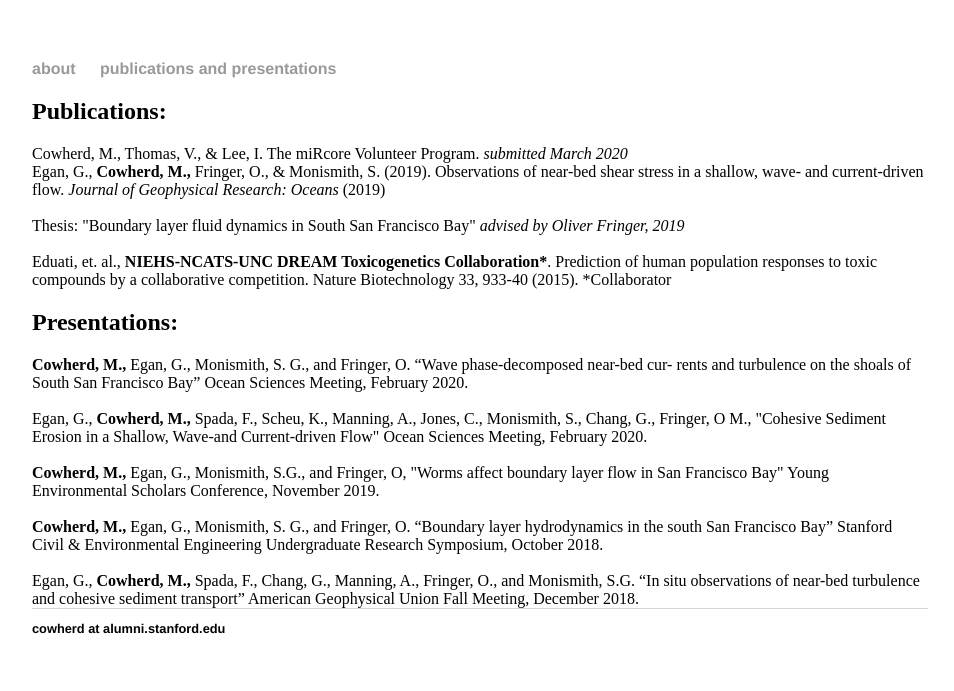
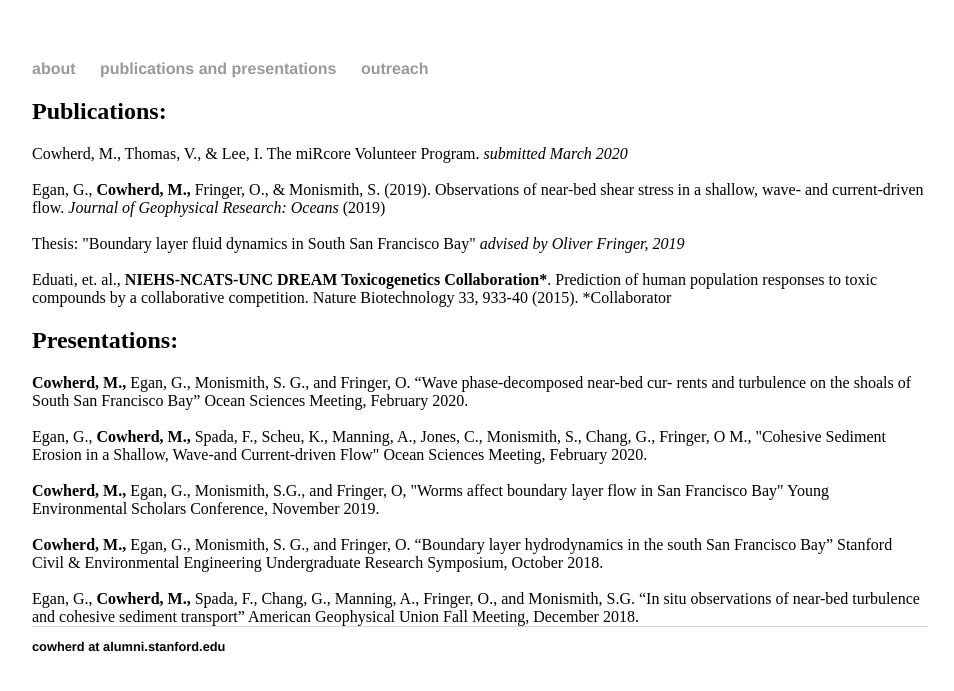
Before and after one commit to mariannecowherd/mariannecowherd.github.io, a Jekyll site: the page built from cv/index.html, in a window 1280 px wide. Shown: the top 691 px of the page, without its empty margins (160-1114 px from the left). Built offline with Jekyll 4.4.1, drawn with Linux system fonts in a browser that asks for light colours.

Commit message:
outreach 2

```diff
--- a/_layouts/default.html
+++ b/_layouts/default.html
@@ -10,6 +10,7 @@
 	    		<ul>
 	        		<li><a href="/">about</a></li>
 	        		<li><a href="/cv">publications and presentations</a></li>
+							<li><a href="/outreach">outreach</a></li>
 	    		</ul>
 			</nav>
 			<div class="container">
--- a/cv/index.html
+++ b/cv/index.html
@@ -5,7 +5,7 @@ title: CV
 <div class="blurb">
 
 	<h2>Publications:</h2>
-  Cowherd, M., Thomas, V., & Lee, I. The miRcore Volunteer Program. <i>submitted March 2020</i><br>
+  Cowherd, M., Thomas, V., & Lee, I. The miRcore Volunteer Program. <i>submitted March 2020</i><br><br>
 	Egan, G., <b>Cowherd, M.,</b> Fringer, O., & Monismith, S. (2019). Observations of near-bed shear stress in a shallow, wave- and current-driven flow. <i>Journal of Geophysical Research: Oceans</i> (2019)<br><br>
 	Thesis: "Boundary layer fluid dynamics in South San Francisco Bay" <i>advised by Oliver Fringer, 2019</i><br><br>
 	Eduati, et. al., <b>NIEHS-NCATS-UNC DREAM Toxicogenetics Collaboration*</b>. Prediction of human population responses to toxic compounds by a collaborative competition. Nature Biotechnology 33, 933-40 (2015). *Collaborator
```
